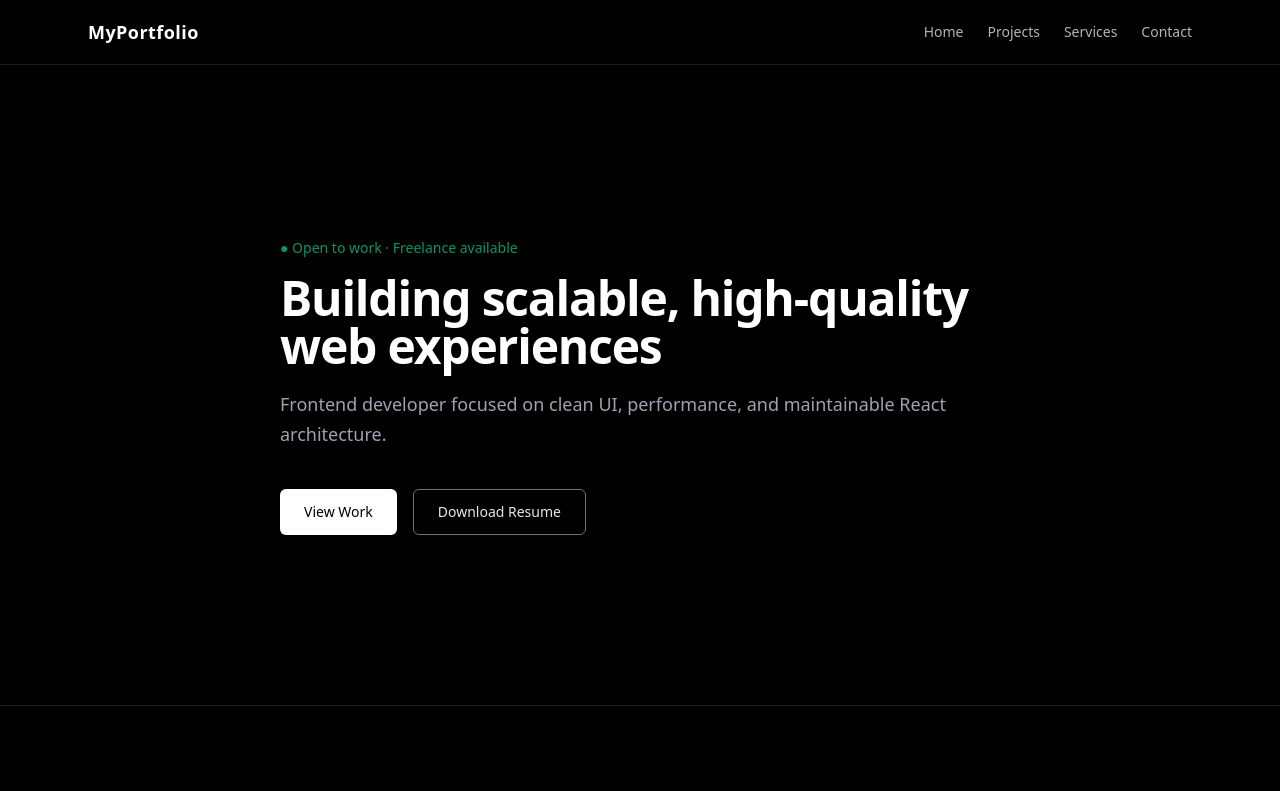
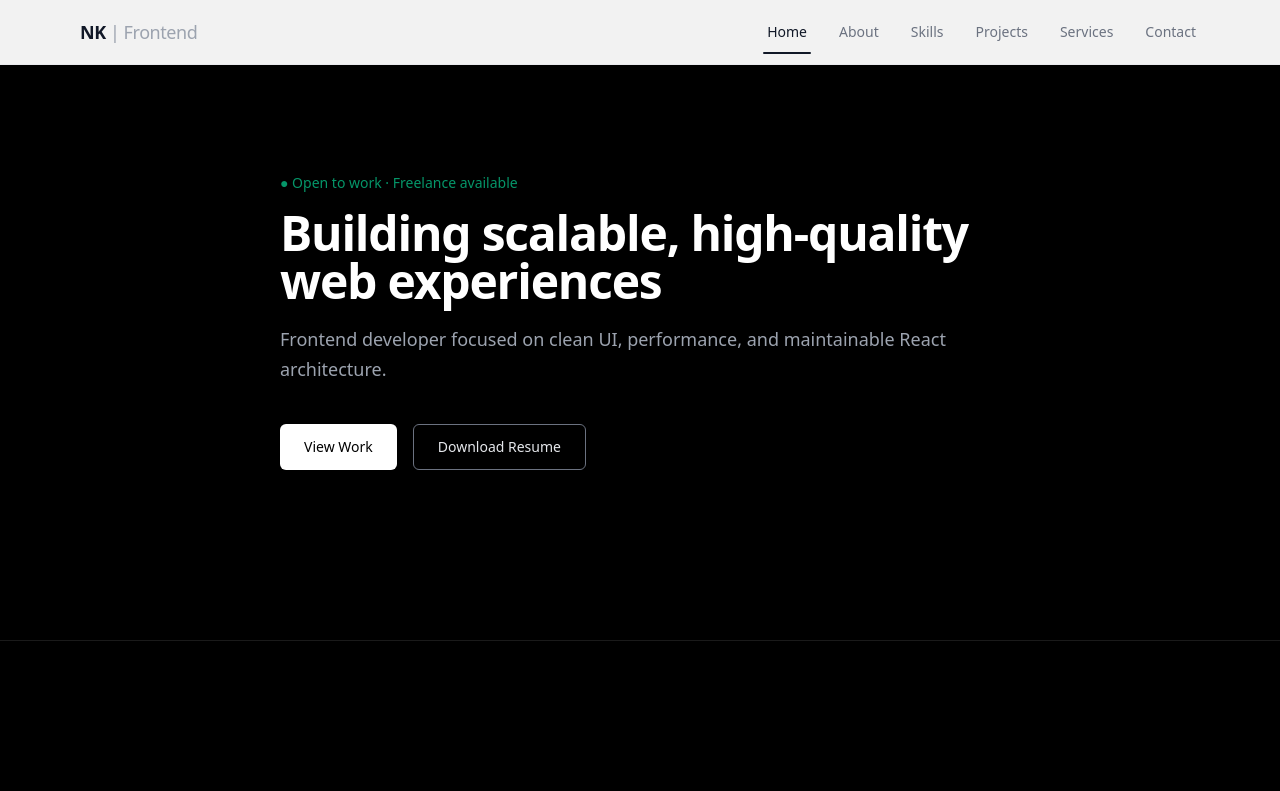
Before and after one commit to nilukadam/My-Portfolio, a React (Vite) app: page / in a window 1280 px wide. Shown: the top 791 px of the page. Built offline with nearby package versions, Linux system fonts and the light colour scheme.

Commit message:
Make navbar sticky and highlight active sections on scroll

```diff
--- a/src/components/layout/Navbar.jsx
+++ b/src/components/layout/Navbar.jsx
@@ -1,22 +1,84 @@
-function Navbar() {
-    return (
-      <header className="w-full border-b border-white/10">
-        <div className="max-w-6xl mx-auto px-6 h-16 flex items-center justify-between">
-          {/* Logo */}
-          <div className="text-lg font-semibold tracking-wide">
-            MyPortfolio
-          </div>
+import { useEffect, useState } from "react";
 
-          {/* Nav links */}
-          <nav className="hidden md:flex gap-6 text-sm text-white/70">
-            <span className="cursor-pointer hover:text-white">Home</span>
-            <span className="cursor-pointer hover:text-white">Projects</span>
-            <span className="cursor-pointer hover:text-white">Services</span>
-            <span className="cursor-pointer hover:text-white">Contact</span>
-          </nav>
-        </div>
-      </header>
+const NAV_ITEMS = [
+  { label: "Home", id: "home" },
+  { label: "About", id: "about" },
+  { label: "Skills", id: "skills" },
+  { label: "Projects", id: "projects" },
+  { label: "Services", id: "services" },
+  { label: "Contact", id: "contact" }
+];
+
+const Navbar = () => {
+  const [activeSection, setActiveSection] = useState("home");
+
+  useEffect(() => {
+    const observer = new IntersectionObserver(
+      (entries) => {
+        entries.forEach((entry) => {
+          if (entry.isIntersecting) {
+            setActiveSection(entry.target.id);
+          }
+        });
+      },
+      {
+        root: null,
+        rootMargin: "-40% 0px -55% 0px",
+        threshold: 0
+      }
     );
-  }
 
-  export default Navbar;
+    NAV_ITEMS.forEach(({ id }) => {
+      const section = document.getElementById(id);
+      if (section) observer.observe(section);
+    });
+
+    return () => observer.disconnect();
+  }, []);
+
+  const handleNavClick = (id) => {
+    const section = document.getElementById(id);
+    section?.scrollIntoView({ behavior: "smooth" });
+  };
+
+  return (
+    <header className="fixed top-0 left-0 w-full z-50
+     bg-white/95 backdrop-blur-md
+     border-b border-gray-200/60">
+      <nav className="max-w-6xl mx-auto px-4 h-16 flex items-center justify-between">
+
+        {/* Logo */}
+        <button
+          onClick={() => handleNavClick("home")}
+          className="text-lg font-semibold tracking-tight text-gray-900"
+        >
+          NK <span className="text-gray-400 font-normal">| Frontend</span>
+        </button>
+
+        {/* Navigation */}
+        <ul className="hidden md:flex items-center gap-6 text-sm">
+          {NAV_ITEMS.map(({ label, id }) => (
+            <li key={id}>
+              <button
+                onClick={() => handleNavClick(id)}
+                className={`relative px-1 py-2 transition-colors
+                  ${
+                    activeSection === id
+                      ? "text-gray-900 font-medium"
+                      : "text-gray-500 hover:text-gray-800"
+                  }`}
+              >
+                {label}
+                {activeSection === id && (
+                  <span className="absolute left-0 -bottom-1 w-full h-[2px] bg-gray-900 rounded-full" />
+                )}
+              </button>
+            </li>
+          ))}
+        </ul>
+      </nav>
+    </header>
+  );
+};
+
+export default Navbar;
--- a/src/features/about/AboutSection.jsx
+++ b/src/features/about/AboutSection.jsx
@@ -13,7 +13,8 @@ import { fade, stagger } from "../../components/motion";
 const AboutSection = () => {
   return (
     <section
-      className="py-24 border-t border-white/10"
+    id="about"
+      className="py-24 border-t border-white/10 min-h-[80vh] flex items-center"
       aria-labelledby="about-heading"
     >
       <motion.div
--- a/src/features/contact/ContactSection.jsx
+++ b/src/features/contact/ContactSection.jsx
@@ -11,7 +11,7 @@ const ContactSection = () => {
       <section
         id="contact"
         aria-labelledby="contact-heading"
-        className="py-24 border-t border-gray-200"
+        className="py-24 border-t border-gray-200 min-h-[80vh] flex items-center"
       >
         <div className="max-w-3xl mx-auto px-4">
           <h2
--- a/src/features/hero/HeroSection.jsx
+++ b/src/features/hero/HeroSection.jsx
@@ -12,7 +12,8 @@ import { fade, stagger } from "../../components/motion";
 const HeroSection = () => {
   return (
     <section
-      className="min-h-[80vh] flex items-center"
+    id="home"
+      className="min-h-[80vh] flex items-center "
       aria-labelledby="hero-heading"
     >
       <motion.div
--- a/src/features/projects/ProjectOverview.jsx
+++ b/src/features/projects/ProjectOverview.jsx
@@ -27,7 +27,8 @@ const projects = [
 const ProjectsOverview = () => {
   return (
     <section
-      className="py-24"
+    id="projects"
+      className="py-24 min-h-[80vh] flex items-center"
       aria-labelledby="projects-overview-heading"
     >
       <div className="max-w-5xl mx-auto px-6">
--- a/src/features/services/ServicesSection.jsx
+++ b/src/features/services/ServicesSection.jsx
@@ -13,7 +13,8 @@ import { motion } from "framer-motion";
 const ServicesSection = () => {
   return (
     <section
-      className="py-20 border-t border-gray-200"
+    id="services"
+      className="py-20 border-t border-gray-200 min-h-[80vh] flex items-center"
       aria-labelledby="services-heading"
     >
       <div className="max-w-6xl mx-auto px-4">
--- a/src/features/skills/SkillsSection.jsx
+++ b/src/features/skills/SkillsSection.jsx
@@ -45,7 +45,8 @@ const skills = [
   const SkillsSection = () => {
     return (
       <section
-        className="py-24"
+      id="skills"
+        className="py-24 min-h-[80vh] flex items-center"
         aria-labelledby="skills-heading"
       >
         <div className="max-w-5xl mx-auto px-6">
```
